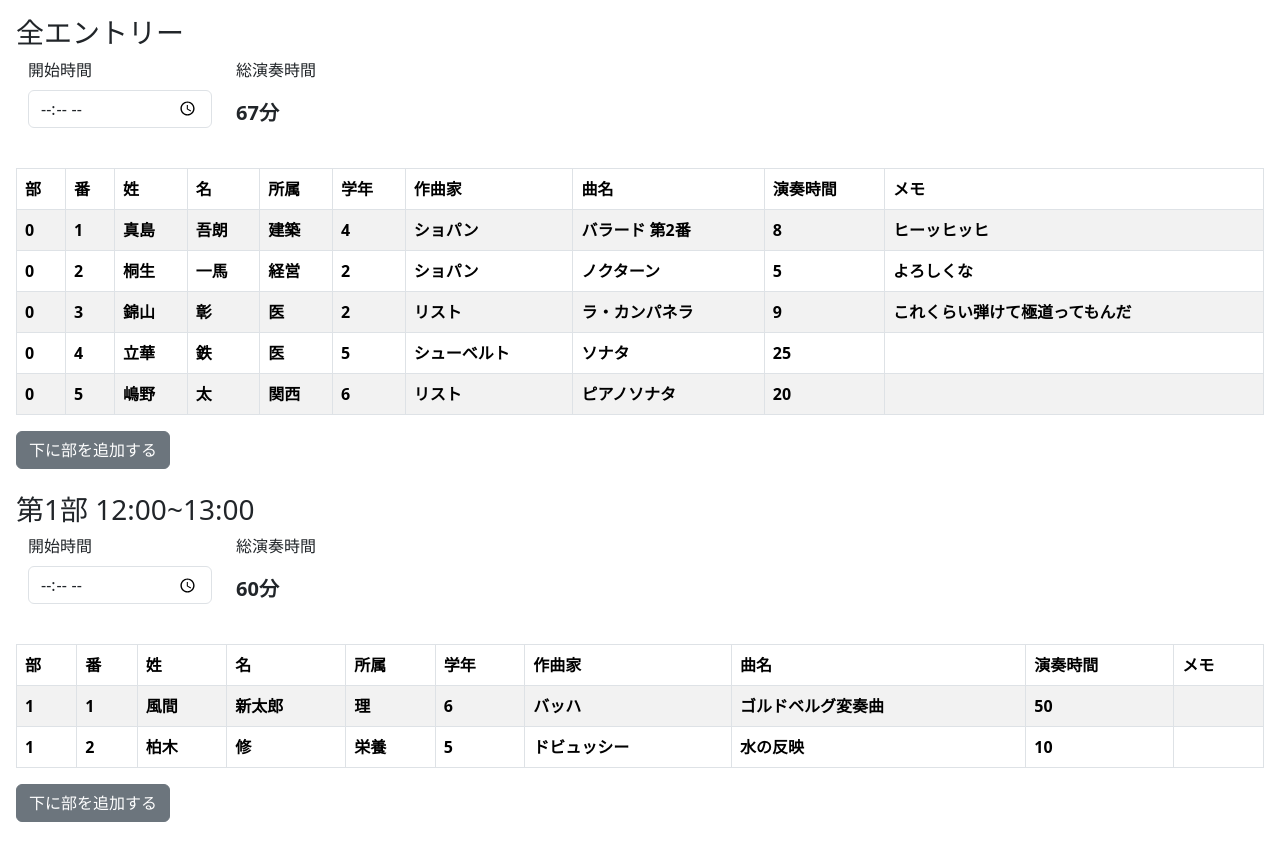
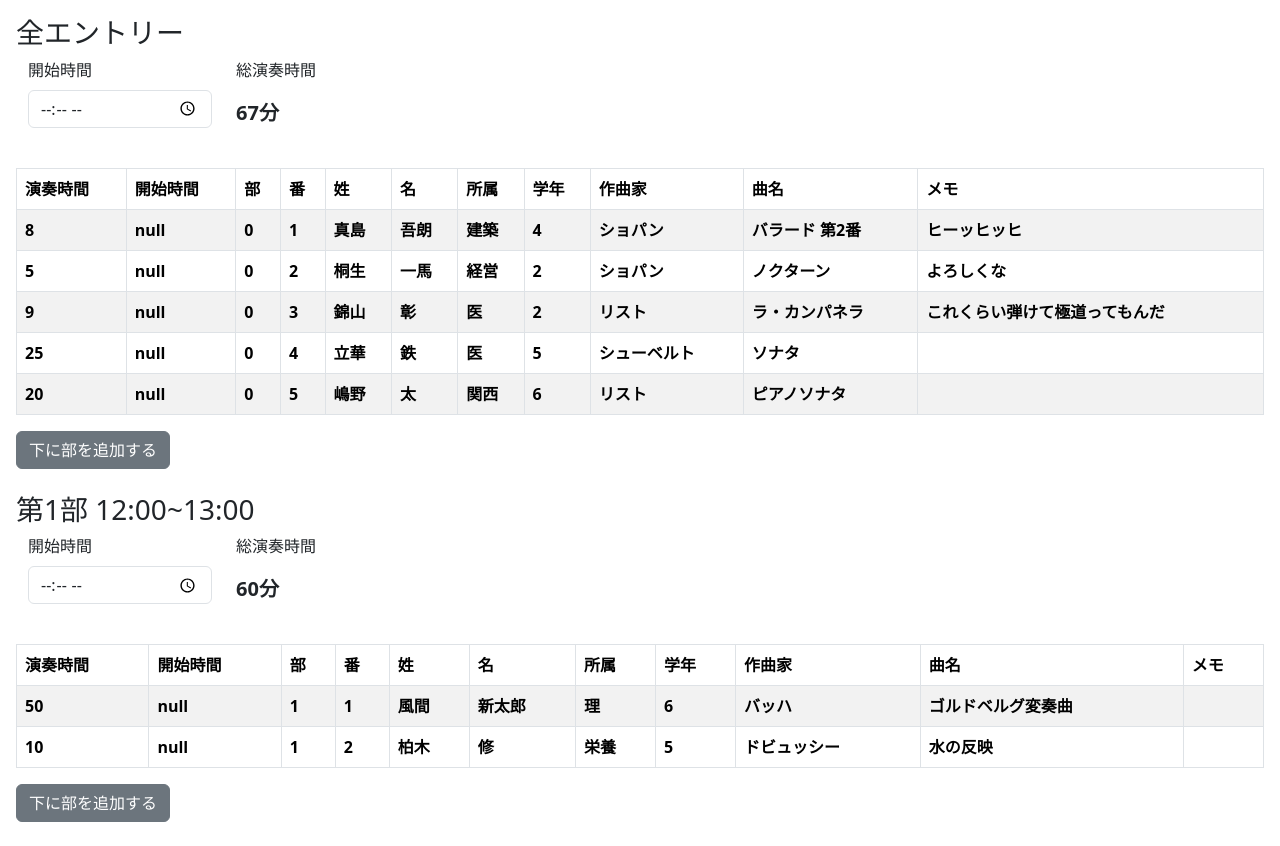
Before and after one commit to ritto153/PianoProgramEditor, a React (Create React App) app: page / in a window 1280 px wide. Built offline with nearby package versions, Linux system fonts and the light colour scheme.

Commit message:
開始時間の表示の準備

```diff
--- a/src/components/EntryTable.tsx
+++ b/src/components/EntryTable.tsx
@@ -5,6 +5,7 @@ import EntryTableRow from "./EntryTableRow";
 import { useEntries } from "../EntryProvider";
 import { BuildEntryForDisplay } from "../utils/BuildEntryForDisplay";
 import { entryAttributesInfo } from "../constants/EntryAttributesInfo";
+import { minutesBetweenSolo, minutesBeforOrAfterDuet } from "../constants/MinutesBetweenEntries";
 import { EntryForDisplay } from "../type/Entry";
 
 type Props = {
@@ -18,7 +19,7 @@ export default function EntryTable(props: Props) {
   const selectedEntryIds = part.entryIds;
   const randomEntry = Object.values(entryMap)[0];
   const keysOfEntryForDisplay = Object.keys(
-    BuildEntryForDisplay(randomEntry, 0, 0)
+    BuildEntryForDisplay(randomEntry, 0, 0, null)
   ) as (keyof EntryForDisplay)[];
 
   return (
--- a/src/components/EntryTableRow.tsx
+++ b/src/components/EntryTableRow.tsx
@@ -1,4 +1,5 @@
 import { useEntries } from "../EntryProvider";
+import { BuildEntryForDisplay } from "../utils/BuildEntryForDisplay";
 
 interface Props {
   partNum: number;
@@ -13,20 +14,9 @@ export default function EntryTableRow(props: Props) {
   const { entryMap } = useEntries();
   const entry = entryMap[entryId];
 
-  if (!entry) throw new Error(`Entry with id ${entryId} not found`);
+  if (!entry) throw new Error(`Id ${entryId}  のエントリーが見つかりませんでした。`);
 
-  const entryForDisplay = {
-    partNum: partNum,
-    index: index,
-    lastName: entry.lastName,
-    firstName: entry.firstName,
-    affiliation: entry.affiliation,
-    grade: entry.grade,
-    composer: entry.composer,
-    work: entry.work,
-    time: entry.time,
-    memo: entry.memo,
-  };
+  const entryForDisplay = BuildEntryForDisplay(entry, partNum, index, null);
 
   return (
     <tr
@@ -35,7 +25,7 @@ export default function EntryTableRow(props: Props) {
       {...draggableProvided.dragHandleProps}
     >
       {Object.entries(entryForDisplay).map(([_, value], i) => (
-        <th key={i}>{value}</th>
+        <th key={i}>{String(value)}</th>
       ))}
     </tr>
   );
--- a/src/constants/EntryAttributesInfo.ts
+++ b/src/constants/EntryAttributesInfo.ts
@@ -1,4 +1,12 @@
 export const entryAttributesInfo = {
+  playMinutes: {
+    columnWidth: 100,
+    displayName: "演奏時間",
+  },
+  startingTime: {
+    columnWidth: 100,
+    displayName: "開始時間",
+  },
   partNum: {
     columnWidth: 50,
     displayName: "部",
@@ -31,10 +39,7 @@ export const entryAttributesInfo = {
     columnWidth: 300,
     displayName: "曲名",
   },
-  time: {
-    columnWidth: 100,
-    displayName: "演奏時間",
-  },
+
   memo: {
     columnWidth: 200,
     displayName: "メモ",
--- /dev/null
+++ b/src/constants/MinutesBetweenEntries.ts
@@ -0,0 +1,4 @@
+// ソロのエントリー間の時間
+export const minutesBetweenSolo = 1;
+// 連弾のエントリーが前後にあるときのエントリー間の時間
+export const minutesBeforOrAfterDuet = 2;
--- a/src/type/Entry.ts
+++ b/src/type/Entry.ts
@@ -16,6 +16,8 @@ export type EntryMap = {
 };
 
 export type EntryForDisplay = {
+  playMinutes: number;
+  startingTime: Date | null;
   partNum: number;
   index: number;
   lastName: string;
@@ -24,6 +26,5 @@ export type EntryForDisplay = {
   grade: number;
   composer: string;
   work: string;
-  time: number;
   memo: string;
 };
--- a/src/utils/BuildEntryForDisplay.ts
+++ b/src/utils/BuildEntryForDisplay.ts
@@ -3,8 +3,11 @@ import { Entry, EntryForDisplay } from "../type/Entry";
 export const BuildEntryForDisplay = (
   entry: Entry,
   partNum: number,
-  index: number
+  index: number,
+  startingTime: Date | null,
 ): EntryForDisplay => ({
+  playMinutes: entry.time,
+  startingTime: startingTime,
   partNum: partNum,
   index: index,
   lastName: entry.lastName,
@@ -13,6 +16,5 @@ export const BuildEntryForDisplay = (
   grade: entry.grade,
   composer: entry.composer,
   work: entry.work,
-  time: entry.time,
   memo: entry.memo,
 });
```
Also changed, not shown: src/utils/BuildEntriesForDisplay.ts (added, +12 -0 lines).
